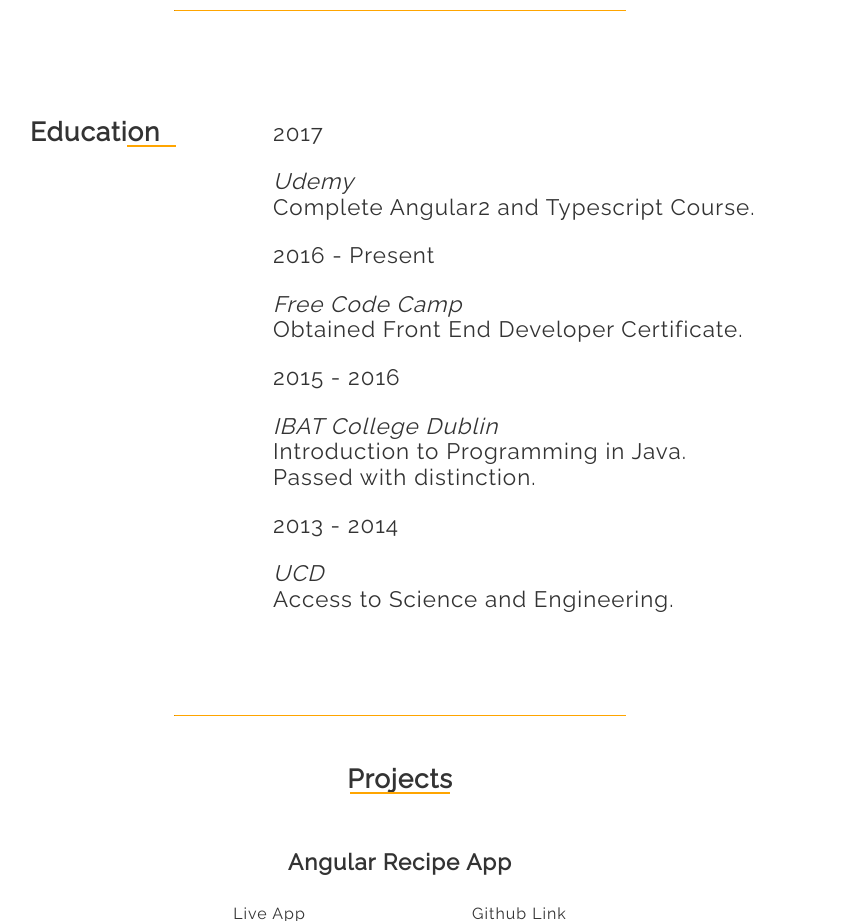
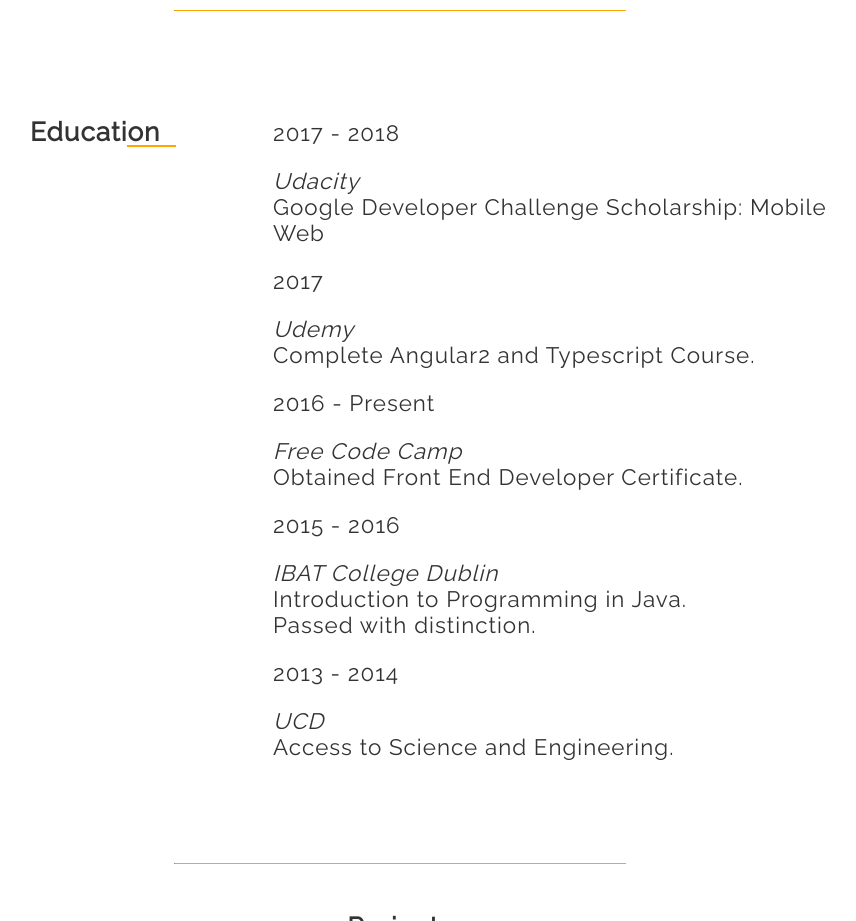
Before and after one commit to gavhanna/gavhanna.github.io, a plain HTML site: page index.html in a window 1280 px wide. Shown: the part 1440-2361 px from the top of the page, without its empty margins (240-1096 px from the left). Drawn offline with nearby package versions, Linux system fonts and the light colour scheme.

Commit message:
added udacity to education

```diff
--- a/index.html
+++ b/index.html
@@ -80,6 +80,8 @@
                     <h3 class="fancy-font">Education</h3>
                 </div>
                 <div class="right-block">
+                    <p>2017 - 2018</p>
+                    <p><em>Udacity</em><br>Google Developer Challenge Scholarship: Mobile Web</p>
                     <p>2017</p>
                     <p><em>Udemy</em><br>Complete Angular2 and Typescript Course.</p>
                     <p>2016 - Present</p>
```
